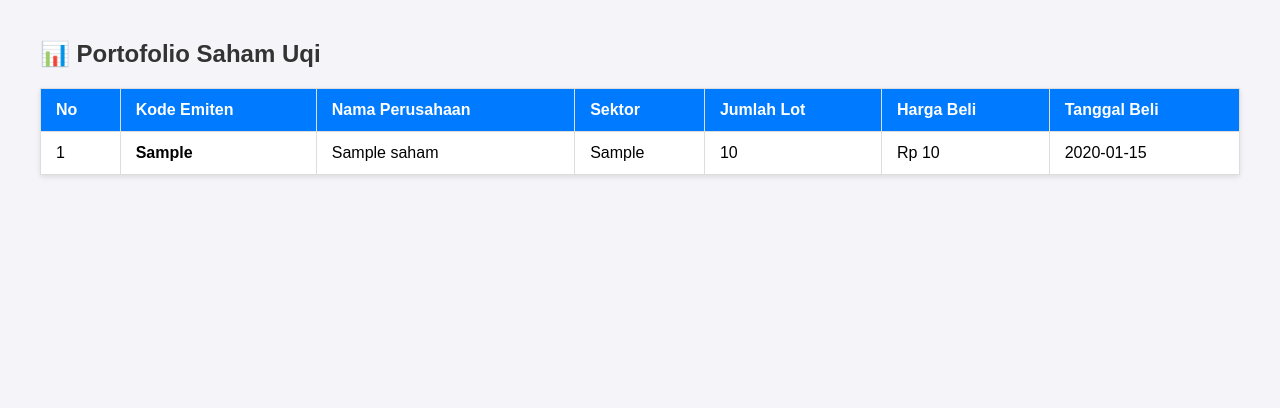
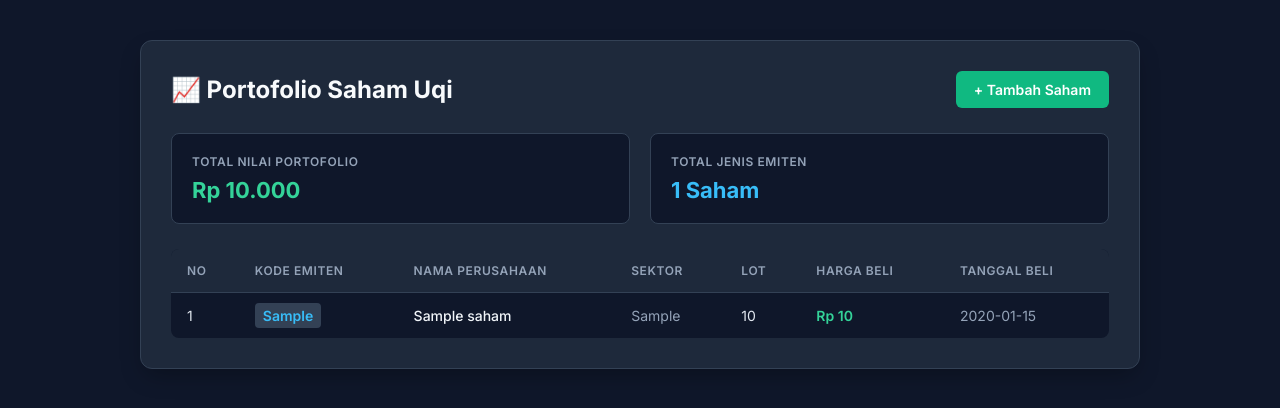
Before and after one commit to syauqi432/laravel-dari-nol-uqi, a Laravel app: page /saham in a window 1280 px wide. Shown: the top 408 px of the page. Run offline with Laravel 12, Linux system fonts and the light colour scheme; tables that the repository leaves empty hold one stand-in row (values such as "Sample post").

Commit message:
Memperbarui tema elegan dark mode dan menambahkan kotak ringkasan total nilai portofolio

```diff
--- a/app/Http/Controllers/SahamController.php
+++ b/app/Http/Controllers/SahamController.php
@@ -8,17 +8,18 @@ use App\Models\Saham;
 class SahamController extends Controller
 {
     // Menampilkan data (Sudah ada)
-    public function index()
-    {
-        $sahams = Saham::all();
-        return view('saham', compact('sahams'));
+   public function index()
+{
+    $sahams = Saham::all();
+
+    // Hitung total nilai investasi (Jumlah Lot * 100 * Harga Beli)
+    $totalInvestasi = 0;
+    foreach($sahams as $saham) {
+        $totalInvestasi += $saham->jumlah_lot * 100 * $saham->harga_beli;
     }
 
-    // [BARU] Menampilkan form tambah saham
-    public function create()
-    {
-        return view('tambah-saham');
-    }
+    return view('saham', compact('sahams', 'totalInvestasi'));
+}
 
     // [BARU] Menyimpan data inputan ke database
     public function store(Request $request)
--- a/resources/views/saham.blade.php
+++ b/resources/views/saham.blade.php
@@ -3,19 +3,51 @@
 <head>
     <meta charset="UTF-8">
     <meta name="viewport" content="width=device-width, initial-scale=1.0">
-    <title>Portofolio Saham</title>
+    <title>Portofolio Saham - Uqi</title>
+    <link href="https://fonts.googleapis.com/css2?family=Inter:wght@400;500;600;700&display=swap" rel="stylesheet">
     <style>
-        body { font-family: Arial, sans-serif; margin: 40px; background-color: #f4f4f9; }
-        h2 { color: #333; }
-        table { width: 100%; border-collapse: collapse; background: #fff; box-shadow: 0 2px 5px rgba(0,0,0,0.1); }
-        th, td { padding: 12px 15px; border: 1px solid #ddd; text-align: left; }
-        th { background-color: #007bff; color: white; }
-        tr:nth-child(even) { background-color: #f9f9f9; }
+        * { box-sizing: border-box; margin: 0; padding: 0; font-family: 'Inter', sans-serif; }
+        body { background-color: #0f172a; color: #e2e8f0; padding: 40px; }
+        .container { max-width: 1000px; margin: 0 auto; background: #1e293b; padding: 30px; border-radius: 12px; box-shadow: 0 10px 25px -5px rgba(0, 0, 0, 0.3); border: 1px solid #334155; }
+        .header { display: flex; justify-content: space-between; align-items: center; margin-bottom: 25px; }
+        h2 { color: #f8fafc; font-size: 24px; font-weight: 700; }
+        .btn-tambah { background-color: #10b981; color: white; padding: 10px 18px; border-radius: 6px; text-decoration: none; font-weight: 600; font-size: 14px; transition: background 0.2s; }
+        .btn-tambah:hover { background-color: #059669; }
+
+        /* Kartu Ringkasan */
+        .summary-cards { display: grid; grid-template-columns: repeat(auto-fit, minmax(220px, 1fr)); gap: 20px; margin-bottom: 25px; }
+        .card { background: #0f172a; padding: 20px; border-radius: 8px; border: 1px solid #334155; }
+        .card-title { font-size: 12px; font-weight: 600; color: #94a3b8; text-transform: uppercase; letter-spacing: 0.05em; margin-bottom: 8px; }
+        .card-value { font-size: 22px; font-weight: 700; color: #34d399; }
+
+        table { width: 100%; border-collapse: collapse; margin-top: 10px; background: #0f172a; border-radius: 8px; overflow: hidden; }
+        th, td { padding: 14px 16px; text-align: left; border-bottom: 1px solid #334155; font-size: 14px; }
+        th { background-color: #1e293b; color: #94a3b8; font-weight: 600; text-transform: uppercase; font-size: 12px; letter-spacing: 0.05em; }
+        tr:last-child td { border-bottom: none; }
+        tr:hover { background-color: rgba(51, 65, 85, 0.4); }
+        .badge { background-color: #334155; color: #38bdf8; padding: 4px 8px; border-radius: 4px; font-weight: 600; }
+        .profit { color: #34d399; font-weight: 600; }
     </style>
 </head>
 <body>
 
-    <h2>📊 Portofolio Saham Uqi</h2>
+    <div class="container">
+        <div class="header">
+            <h2>📈 Portofolio Saham Uqi</h2>
+            <a href="/saham/tambah" class="btn-tambah">+ Tambah Saham</a>
+        </div>
+
+        <!-- Bagian Kotak Ringkasan -->
+        <div class="summary-cards">
+            <div class="card">
+                <div class="card-title">Total Nilai Portofolio</div>
+                <div class="card-value">Rp {{ number_format($totalInvestasi, 0, ',', '.') }}</div>
+            </div>
+            <div class="card">
+                <div class="card-title">Total Jenis Emiten</div>
+                <div class="card-value" style="color: #38bdf8;">{{ count($sahams) }} Saham</div>
+            </div>
+        </div>
 
         <table>
             <thead>
@@ -24,7 +56,7 @@
                     <th>Kode Emiten</th>
                     <th>Nama Perusahaan</th>
                     <th>Sektor</th>
-                <th>Jumlah Lot</th>
+                    <th>Lot</th>
                     <th>Harga Beli</th>
                     <th>Tanggal Beli</th>
                 </tr>
@@ -33,16 +65,17 @@
                 @foreach($sahams as $index => $saham)
                 <tr>
                     <td>{{ $index + 1 }}</td>
-                <td><strong>{{ $saham->kode_emiten }}</strong></td>
-                <td>{{ $saham->nama_perusahaan }}</td>
-                <td>{{ $saham->sektor }}</td>
+                    <td><span class="badge">{{ $saham->kode_emiten }}</span></td>
+                    <td style="font-weight: 500; color: #f1f5f9;">{{ $saham->nama_perusahaan }}</td>
+                    <td style="color: #94a3b8;">{{ $saham->sektor }}</td>
                     <td>{{ $saham->jumlah_lot }}</td>
-                <td>Rp {{ number_format($saham->harga_beli, 0, ',', '.') }}</td>
-                <td>{{ $saham->tanggal_beli }}</td>
+                    <td class="profit">Rp {{ number_format($saham->harga_beli, 0, ',', '.') }}</td>
+                    <td style="color: #94a3b8;">{{ $saham->tanggal_beli }}</td>
                 </tr>
                 @endforeach
             </tbody>
         </table>
+    </div>
 
 </body>
 </html>
```
Also changed, not shown: resources/views/tambah-saham.blade.php (+29 -22 lines). Lines whose indentation alone changed are shown as unchanged.
